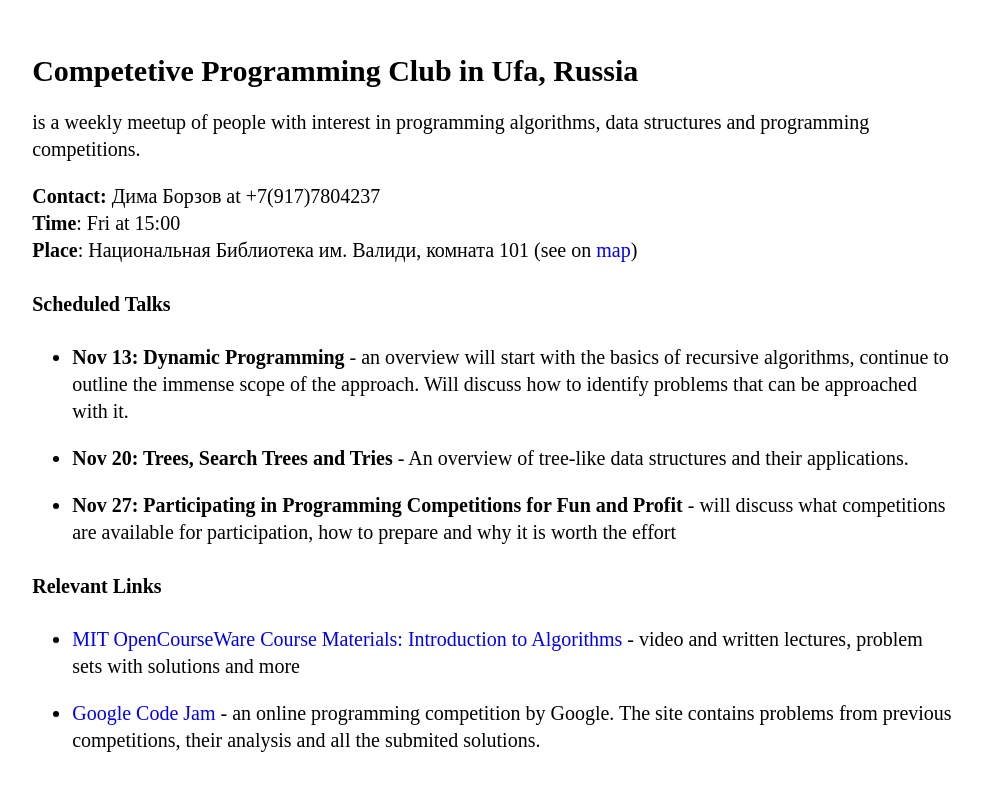
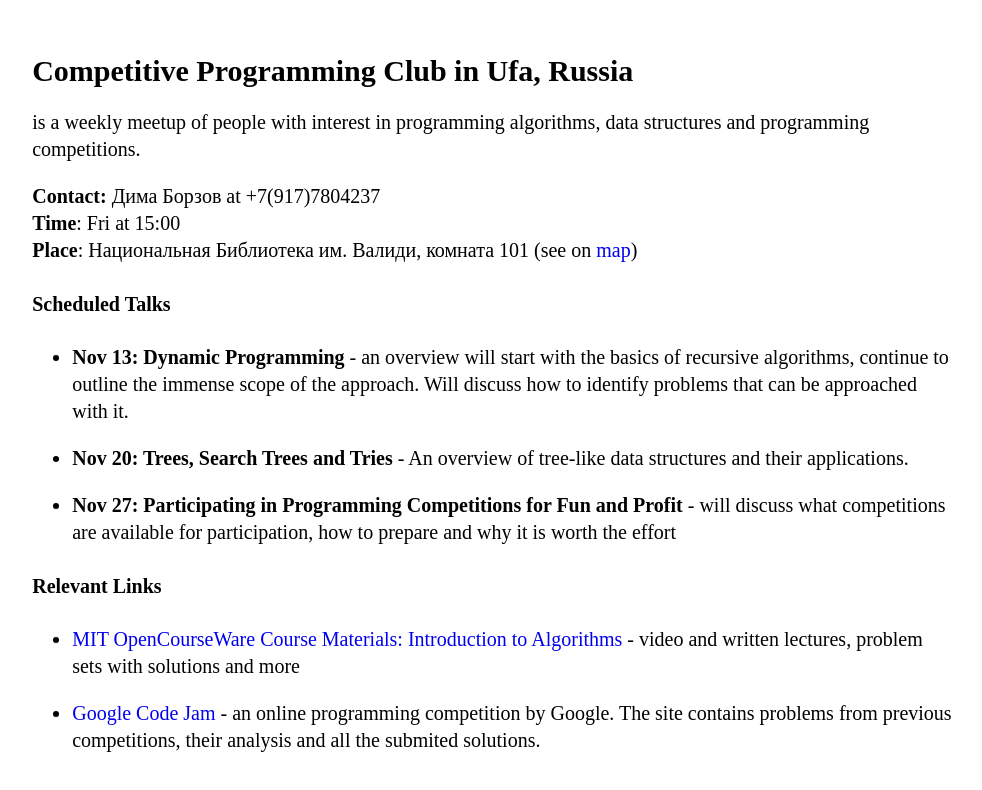
Before and after one commit to dborzov/theclub, a plain HTML site: page index.html in a window 1280 px wide. Shown: the part 122-912 px from the top of the page, without its empty margins (147-1129 px from the left). Drawn offline with Linux system fonts and the light colour scheme.

Commit message:
Fix a typo

```diff
--- a/index.html
+++ b/index.html
@@ -18,7 +18,7 @@
 		</style>
 	</head>
     <body>
-		<h2>Competetive Programming Club in Ufa, Russia</h2>
+		<h2>Competitive Programming Club in Ufa, Russia</h2>
 		<p>is a weekly meetup of people with interest in programming algorithms,
 			 data structures and  programming competitions.</p>
 		<p>
```
